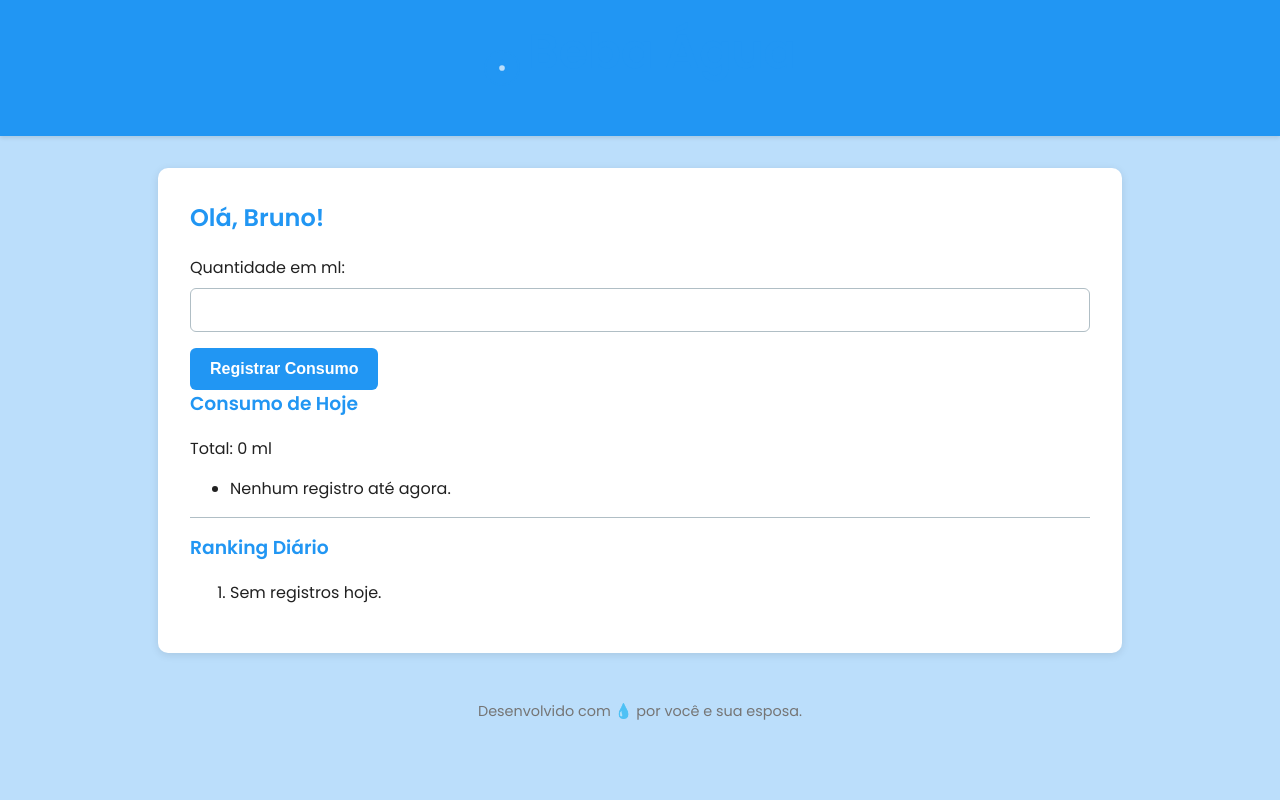
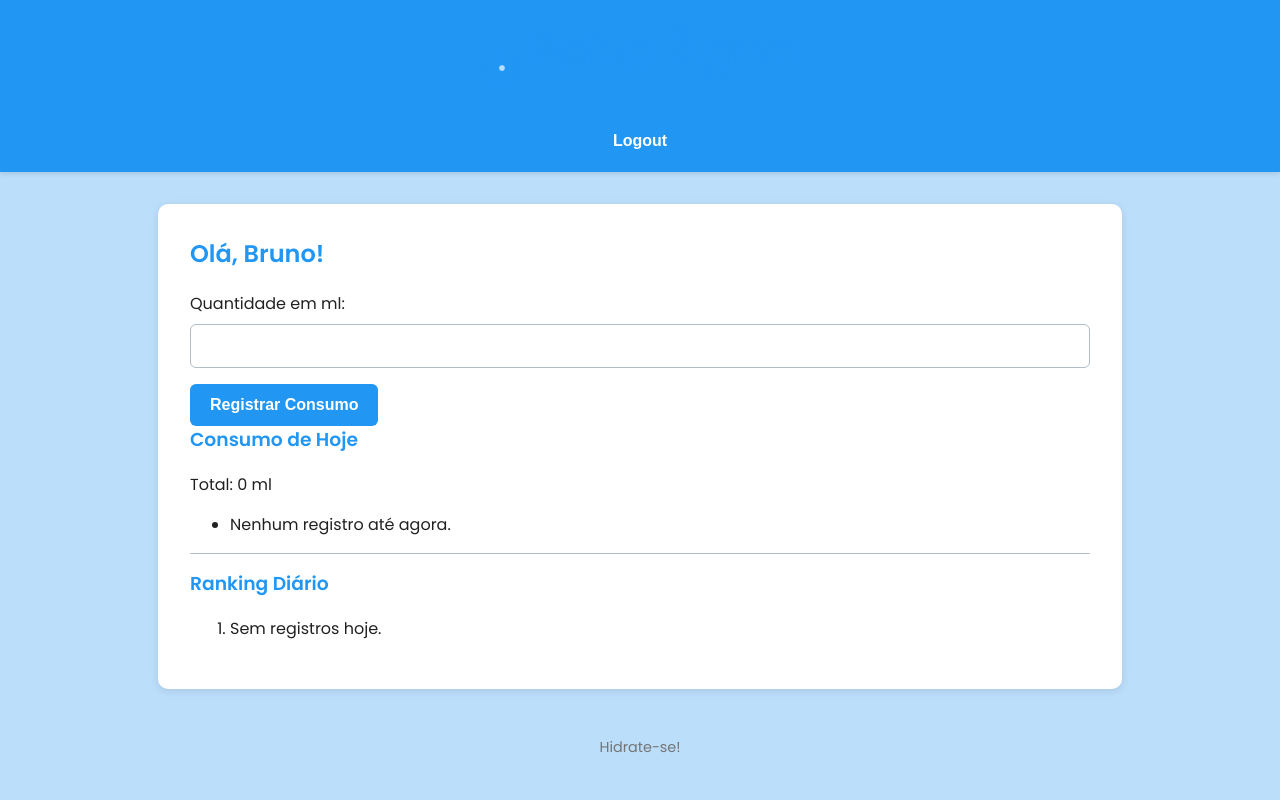
Before and after one commit to bhmgds/beba-agua, a FastAPI app: page / in a window 1280 px wide. Run offline with FastAPI, Linux system fonts and the light colour scheme; a user stored in the database is signed in; data comes from the database, SQL or seed files in the repository.

Commit message:
Inclusão de opção de logout

```diff
--- a/main.py
+++ b/main.py
@@ -130,7 +130,7 @@ def login_post(
     return RedirectResponse(url="/", status_code=status.HTTP_302_FOUND)
 
 
-@app.get("/logout")
+@app.post("/logout")
 def logout(request: Request):
     request.session.clear()
     return RedirectResponse(url="/login", status_code=status.HTTP_302_FOUND)
--- a/templates/index.html
+++ b/templates/index.html
@@ -17,6 +17,9 @@
       </svg>
       <h1>Beba Água</h1>
     </div>
+        <form action="/logout" method="post" style="margin:0;">
+            <button type="submit" style="background:none; border:none; color:#fff; cursor:pointer; font-weight:600; font-size:1rem; padding:0;">Logout</button>
+        </form>
   </header>
 
   <main class="container">
@@ -54,7 +57,7 @@
   </main>
 
   <footer>
-    Desenvolvido com 💧 por você e sua esposa.
+    Hidrate-se!
   </footer>
 </body>
 </html>
```
